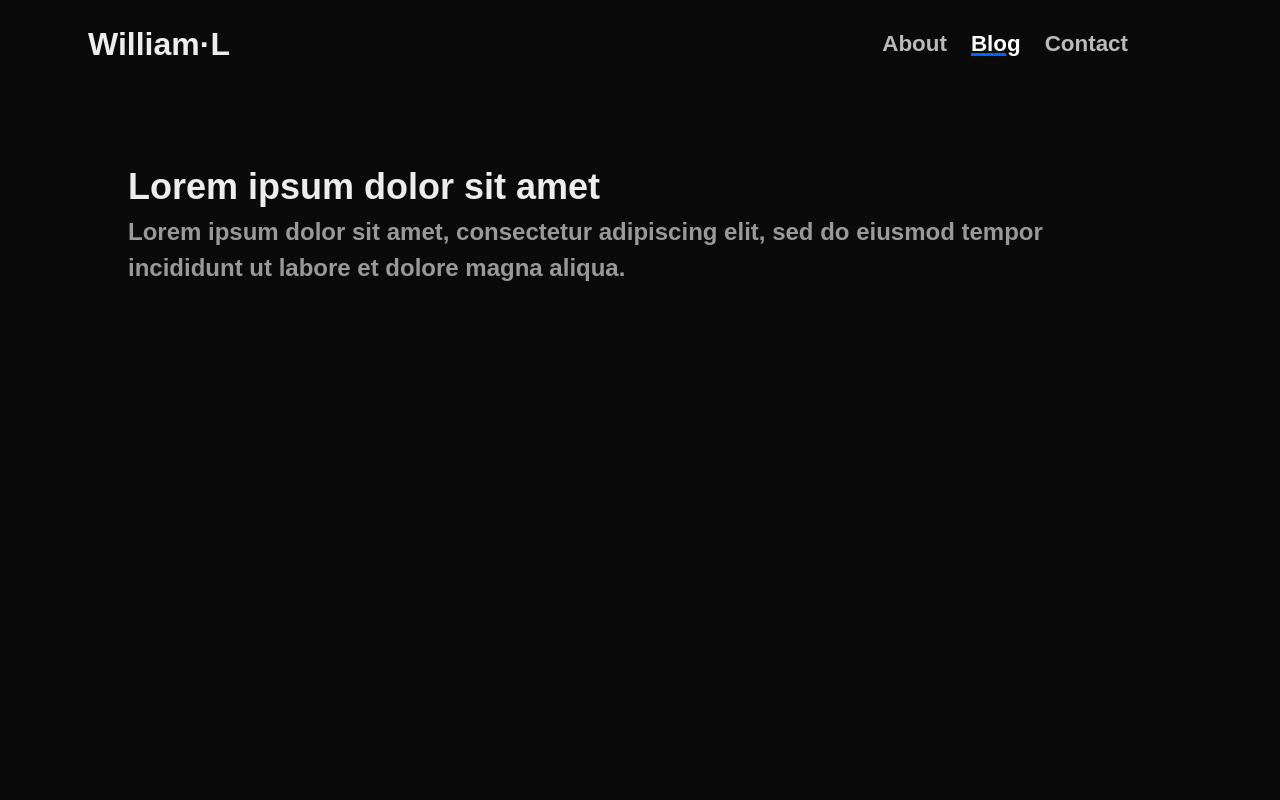
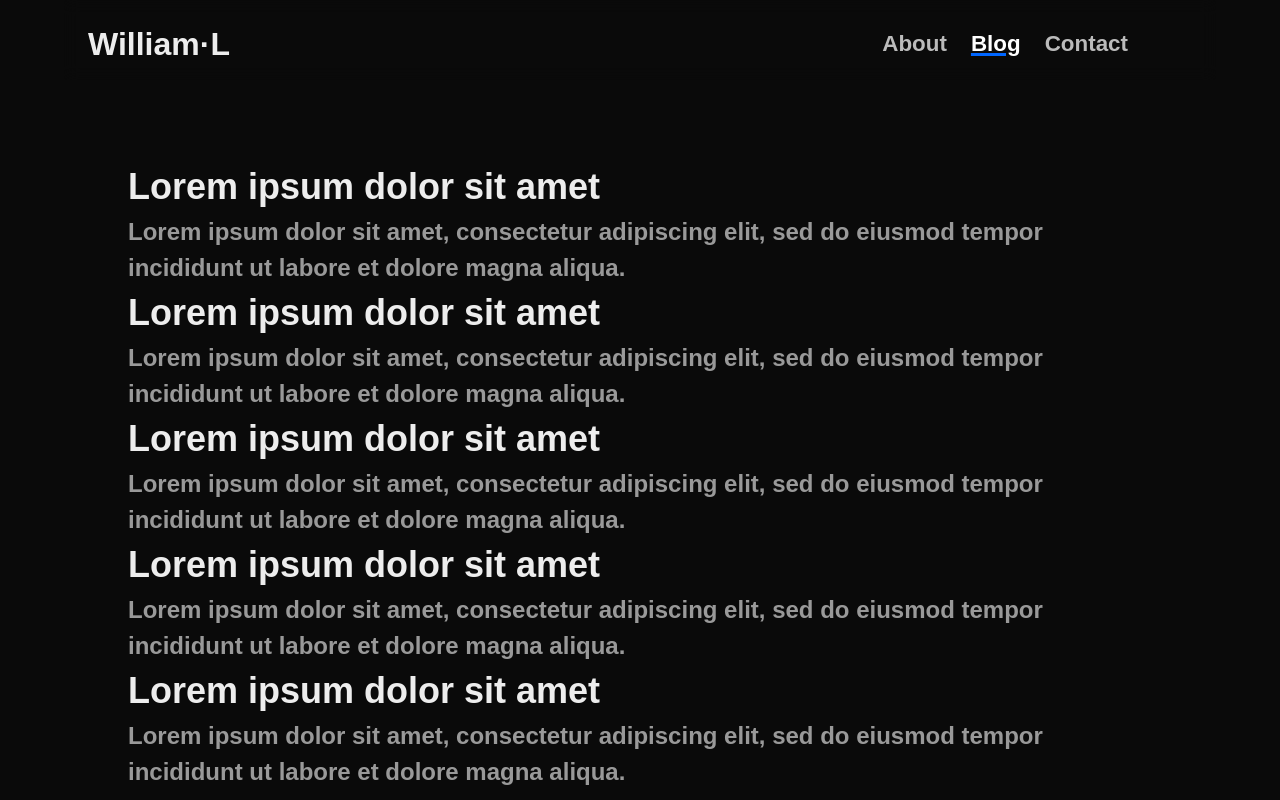
Before and after one commit to JWBlackHole/mywebsite, a Next.js app: page /blog in a window 1280 px wide. Shown: the top 800 px of the page. Built offline with nearby package versions, Linux system fonts and the light colour scheme; no server answers; the database is empty; some icons are missing.

Commit message:
PostItem

```diff
--- a/src/app/blog/page.tsx
+++ b/src/app/blog/page.tsx
@@ -3,6 +3,11 @@ import React, { useEffect, useState } from 'react';
 
 import PostItem    from "@/components/PostItem";
 import { RegularText } from "@/components/Texts";
+import { IntegerType } from 'mongodb';
+
+const PostItems = ({n}: {n: Number}) => {
+    return ([...Array(n)].map((e, i) => <PostItem key={i}/>));
+}
 
 export default function Page(){
     const [loading, setLoading] = useState(true);
@@ -25,7 +30,7 @@ export default function Page(){
     // return <RegularText>{loading ? "Loading..." : "Loading Finished"}</RegularText>;
     return (
         <div>
-            <PostItem/>
+            <PostItems n={8} />
         </div>
     )
 }
```
